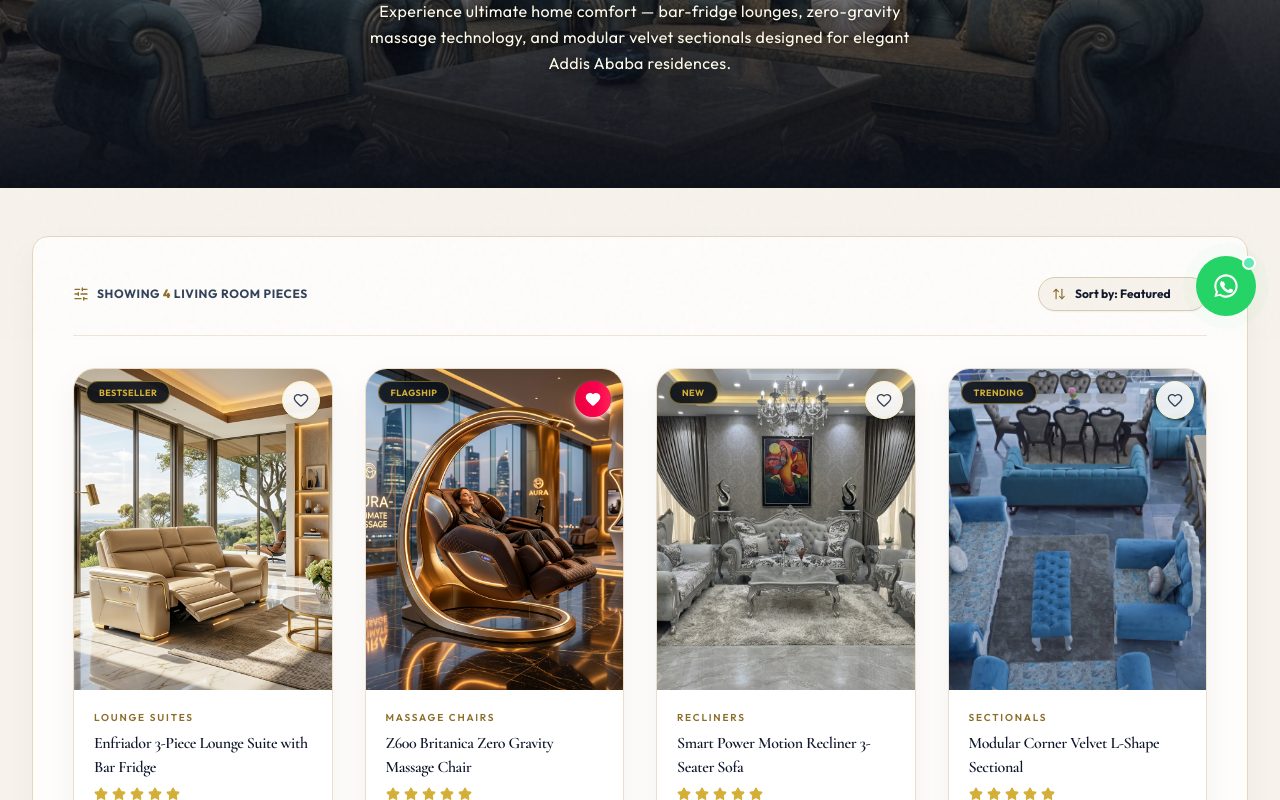
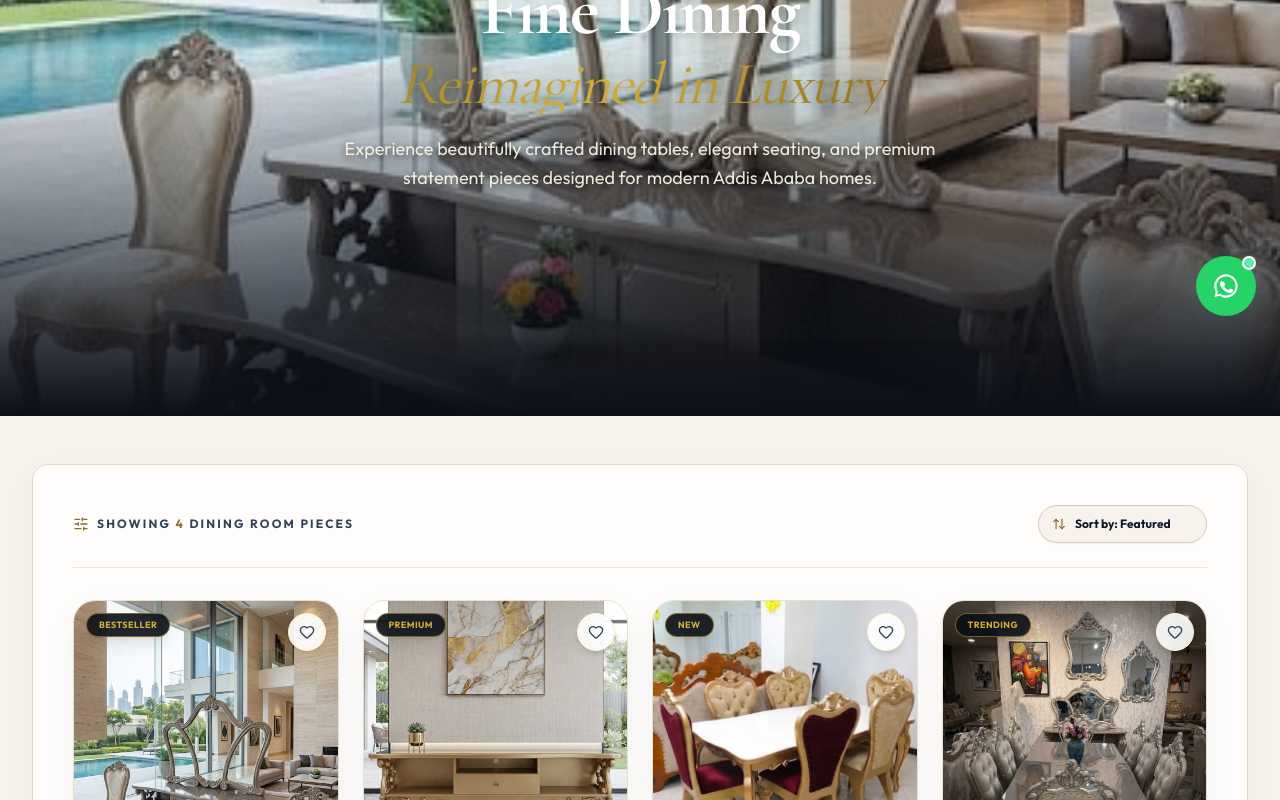
Before and after one commit to admasu26/Gorgeous-Furniture, a Next.js app in the folder frontend/: page /dining-room in a window 1280 px wide. Shown: the part 460-1260 px from the top of the page. Built offline with nearby package versions, Linux system fonts and the light colour scheme.

Commit message:
some change

```diff
--- a/frontend/app/dining-room/page.jsx
+++ b/frontend/app/dining-room/page.jsx
@@ -1,62 +1,61 @@
 'use client';
 
-import React, { useState, useMemo } from 'react';
+import React, { useMemo, useState } from 'react';
 import Image from 'next/image';
 import ProductCard from '../components/ProductCard';
 import { useShop } from '../components/ShopContext';
-import { Flame, ArrowUpDown, SlidersHorizontal } from 'lucide-react';
+import { ArrowUpDown, Flame, SlidersHorizontal } from 'lucide-react';
 
-const LIVING_PRODUCTS = [
+const DINING_PRODUCTS = [
   {
-    id: 'enfriador-lounge-suite',
-    name: 'Enfriador 3-Piece Lounge Suite with Bar Fridge',
-    price: 115000,
-    img: '/hero_recliner.png',
+    id: 'royal-oval-table',
+    name: 'Royal Oval Dining Table',
+    price: 168000,
+    img: '/images/Table1.png',
     badge: 'BESTSELLER',
-    category: 'Lounge Suites',
-    description: 'Includes built-in bar fridge, cup holders, reclining seats, and USB charging.',
+    category: 'Dining Sets',
+    description: 'Statement oval centerpiece finished in warm walnut with luxe seating comfort.',
   },
   {
-    id: 'z600-massage-chair',
-    name: 'Z600 Britanica Zero Gravity Massage Chair',
-    price: 145000,
-    img: '/massage_chair.png',
-    badge: 'FLAGSHIP',
-    category: 'Massage Chairs',
-    description: 'Zero-gravity positioning with Bluetooth sound system & heating.',
+    id: 'harbor-extension-table',
+    name: 'Harbor 8-Seater Dining Table',
+    price: 197000,
+    img: '/images/Table2.png',
+    badge: 'PREMIUM',
+    category: 'Dining Tables',
+    description: 'Extended family-ready dining experience with premium solid wood detailing.',
   },
   {
-    id: 'smart-power-recliner',
-    name: 'Smart Power Motion Recliner 3-Seater Sofa',
-    price: 95000,
-    img: '/images/Sofa3.png',
+    id: 'elegance-dining-suite',
+    name: 'Elegance Dining Suite',
+    price: 139000,
+    img: '/images/Dinning%20table%201.png',
     badge: 'NEW',
-    category: 'Recliners',
-    description: 'Electronic push-button recline with adjustable lumbar support.',
+    category: 'Dining Suites',
+    description: 'Sophisticated mix of soft curves and modern comfort for upscale homes.',
   },
   {
-    id: 'modular-l-shape-sofa',
-    name: 'Modular Corner Velvet L-Shape Sectional',
-    price: 88000,
-    img: '/images/Sofa4.png',
+    id: 'heritage-wood-chair-set',
+    name: 'Heritage Wood Chair Set',
+    price: 84000,
+    img: '/images/Dinning%20table%202.png',
     badge: 'TRENDING',
-    category: 'Sectionals',
-    description: 'Ultra-deep seating with reversible chaise and feather-down cushions.',
+    category: 'Dining Chairs',
+    description: 'Hand-finished hardwood chairs crafted for elegant daily dining.',
   },
 ];
 
-export default function LivingRoomPage() {
+export default function DiningRoomPage() {
   const [sortOrder, setSortOrder] = useState('DEFAULT');
   const { searchQuery } = useShop();
 
-  // Memoize search filtering and sorting logic
   const sortedProducts = useMemo(() => {
     const query = searchQuery ? searchQuery.toLowerCase().trim() : '';
 
-    const filtered = LIVING_PRODUCTS.filter(
-      (p) =>
-        p.name.toLowerCase().includes(query) ||
-        p.category.toLowerCase().includes(query)
+    const filtered = DINING_PRODUCTS.filter(
+      (product) =>
+        product.name.toLowerCase().includes(query) ||
+        product.category.toLowerCase().includes(query)
     );
 
     return [...filtered].sort((a, b) => {
@@ -68,79 +67,62 @@ export default function LivingRoomPage() {
 
   return (
     <main className="min-h-screen bg-[#f7f3ec] text-slate-900 font-sans pb-24">
-
-      {/* HERO BANNER SECTION (BRIGHT & CLEAR FURNITURE DISPLAY) */}
-      <section className="relative overflow-hidden bg-slate-950 py-16 sm:py-24 md:py-28">
-
-        {/* Background Image & Lightened Overlay */}
+      <section className="relative overflow-hidden bg-slate-950 min-h-[90vh]">
         <div className="absolute inset-0 z-0 select-none pointer-events-none">
           <Image
-            src="/images/Sofa1.png"
-            alt="Luxury Living Room Lounge Furniture"
+            src="/images/Table1.png"
+            alt="Luxury dining room furniture"
             fill
             priority
             sizes="100vw"
-            className="object-cover object-center opacity-85 scale-100 transition-all duration-700"
+            className="h-full w-full object-cover object-center opacity-100 scale-105"
           />
-          {/* Subtle vignette and bottom gradient to keep text readable while showing furniture clearly */}
-          <div className="absolute inset-0 bg-gradient-to-t from-[#0B0F17] via-[#0B0F17]/35 to-[#0B0F17]/20" />
+          <div className="absolute inset-0 bg-gradient-to-t from-[#0B0F17] via-[#0B0F17]/0 to-[#0B0F17]/5" />
         </div>
 
-        {/* Hero Text Box */}
-        <div className="relative z-10 luxury-container px-4 sm:px-6 text-center">
-          <div className="max-w-3xl mx-auto flex flex-col items-center">
-
-            {/* Category Tag */}
-            <div className="inline-flex items-center gap-2 px-4 py-1.5 rounded-full bg-slate-900/60 text-[#E8D5A3] border border-[#D4AF37]/60 text-[11px] font-extrabold uppercase tracking-widest backdrop-blur-md shadow-lg mb-4">
-              <Flame className="w-4 h-4 text-[#D4AF37] animate-pulse" />
-              <span>Living Room & Smart Recliners</span>
+        <div className="relative z-10 flex min-h-[90vh] items-center justify-center px-4 sm:px-6">
+          <div className="max-w-4xl text-center">
+            <div className="mb-5 inline-flex items-center gap-2 rounded-full border border-[#D4AF37]/60 bg-slate-900/60 px-4 py-2 text-[11px] font-extrabold uppercase tracking-[0.24em] text-[#E8D5A3] backdrop-blur-md shadow-lg">
+              <Flame className="h-4 w-4 text-[#D4AF37] animate-pulse" />
+              <span>Dining Room & Signature Tables</span>
             </div>
 
-            {/* Title */}
-            <h1 className="text-3xl sm:text-5xl md:text-6xl font-serif font-bold tracking-tight text-white drop-shadow-md leading-tight">
-              Smart Recliners
-              <span className="block mt-1 gold-gradient-text italic font-serif text-2xl sm:text-4xl md:text-5xl font-normal">
-                & Luxury Lounge Suites
+            <h1 className="text-4xl font-serif font-bold tracking-tight text-white drop-shadow-md sm:text-5xl md:text-6xl lg:text-7xl">
+              Fine Dining
+              <span className="mt-2 block gold-gradient-text italic font-serif text-3xl sm:text-4xl md:text-5xl lg:text-6xl font-normal">
+                Reimagined in Luxury
               </span>
             </h1>
 
-            {/* Description */}
-            <p className="text-amber-50 text-xs sm:text-base mt-4 max-w-xl mx-auto font-normal leading-relaxed tracking-wide drop-shadow-[0_2px_4px_rgba(0,0,0,0.8)]">
-              Experience ultimate home comfort — bar-fridge lounges, zero-gravity massage technology, and modular velvet sectionals designed for elegant Addis Ababa residences.
+            <p className="mx-auto mt-5 max-w-2xl text-sm leading-relaxed text-amber-50/90 sm:text-base md:text-lg drop-shadow-[0_2px_4px_rgba(0,0,0,0.75)]">
+              Experience beautifully crafted dining tables, elegant seating, and premium statement pieces designed for modern Addis Ababa homes.
             </p>
           </div>
         </div>
       </section>
 
-      {/* FILTER & PRODUCT GRID SECTION */}
       <section className="py-8 sm:py-12">
         <div className="luxury-container px-4 sm:px-6">
-
-          {/* Container Panel */}
-          <div className="bg-white/80 backdrop-blur-md border border-[#e4d8bf] rounded-2xl p-5 sm:p-8 md:p-10 shadow-[0_10px_30px_rgba(26,24,20,0.04)]">
-
-            {/* Filter and Count Row */}
-            <div className="flex flex-col sm:flex-row justify-between items-start sm:items-center pb-6 border-b border-[#e4d8bf]/60 gap-4 mb-8">
-
+          <div className="rounded-2xl border border-[#e4d8bf] bg-white/80 p-5 shadow-[0_10px_30px_rgba(26,24,20,0.04)] backdrop-blur-md sm:p-8 md:p-10">
+            <div className="mb-8 flex flex-col gap-4 border-b border-[#e4d8bf]/60 pb-6 sm:flex-row sm:items-center sm:justify-between">
               <div className="flex items-center gap-2">
-                <SlidersHorizontal className="w-4 h-4 text-[#8c6d2a]" />
-                <p className="text-xs font-bold text-slate-700 uppercase tracking-wider">
-                  Showing <span className="text-[#8c6d2a] font-black">{sortedProducts.length}</span> Living Room Pieces
+                <SlidersHorizontal className="h-4 w-4 text-[#8c6d2a]" />
+                <p className="text-xs font-bold uppercase tracking-[0.18em] text-slate-700">
+                  Showing <span className="text-[#8c6d2a]">{sortedProducts.length}</span> Dining Room Pieces
                 </p>
               </div>
 
-              {/* Sort Selector */}
               <div className="flex items-center gap-2.5 w-full sm:w-auto">
                 <label htmlFor="sort-order-select" className="sr-only">
                   Sort Products
                 </label>
                 <div className="relative flex items-center w-full sm:w-auto">
-                  <ArrowUpDown className="w-3.5 h-3.5 text-[#8c6d2a] absolute left-3.5 pointer-events-none" />
+                  <ArrowUpDown className="pointer-events-none absolute left-3.5 h-3.5 w-3.5 text-[#8c6d2a]" />
                   <select
                     id="sort-order-select"
                     value={sortOrder}
-                    onChange={(e) => setSortOrder(e.target.value)}
-                    className="w-full sm:w-auto bg-[#f7f3ec] border border-[#d9ccb2] rounded-full pl-9 pr-8 py-2 text-xs font-bold text-slate-900 focus:outline-none focus:border-[#c9a227] focus:ring-2 focus:ring-[#c9a227]/20 transition shadow-xs cursor-pointer appearance-none"
+                    onChange={(event) => setSortOrder(event.target.value)}
+                    className="w-full appearance-none rounded-full border border-[#d9ccb2] bg-[#f7f3ec] py-2.5 pl-9 pr-8 text-xs font-bold text-slate-900 shadow-xs transition focus:border-[#c9a227] focus:outline-none focus:ring-2 focus:ring-[#c9a227]/20 sm:w-auto"
                   >
                     <option value="DEFAULT">Sort by: Featured</option>
                     <option value="LOW_HIGH">Price: Low to High</option>
@@ -150,25 +132,21 @@ export default function LivingRoomPage() {
               </div>
             </div>
 
-            {/* Product Cards Grid */}
             {sortedProducts.length > 0 ? (
-              <div className="grid grid-cols-1 sm:grid-cols-2 lg:grid-cols-4 gap-6 sm:gap-8">
+              <div className="grid grid-cols-1 gap-6 sm:grid-cols-2 lg:grid-cols-4">
                 {sortedProducts.map((product) => (
                   <ProductCard key={product.id} product={product} />
                 ))}
               </div>
             ) : (
-              /* Search Empty State */
               <div className="py-16 text-center">
-                <p className="text-base font-serif text-slate-700">No living room products match your search query.</p>
-                <p className="text-xs text-slate-500 mt-1">Try resetting your search query in the header search bar.</p>
+                <p className="text-base font-serif text-slate-700">No dining room products match your search query.</p>
+                <p className="mt-1 text-xs text-slate-500">Try resetting your search query in the header search bar.</p>
               </div>
             )}
-
           </div>
         </div>
       </section>
-
     </main>
   );
 }
--- a/frontend/app/globals.css
+++ b/frontend/app/globals.css
@@ -30,6 +30,11 @@
     color: var(--foreground);
     font-family: var(--font-outfit), system-ui, sans-serif;
     overflow-x: hidden;
+  }
+
+  img {
+    box-shadow: none !important;
+    filter: none !important;
   }
 
   ::selection {
```
Also changed, not shown: frontend/package.json (+1 -25 lines), 1 other file (tests, documents, lock files or other folders).
